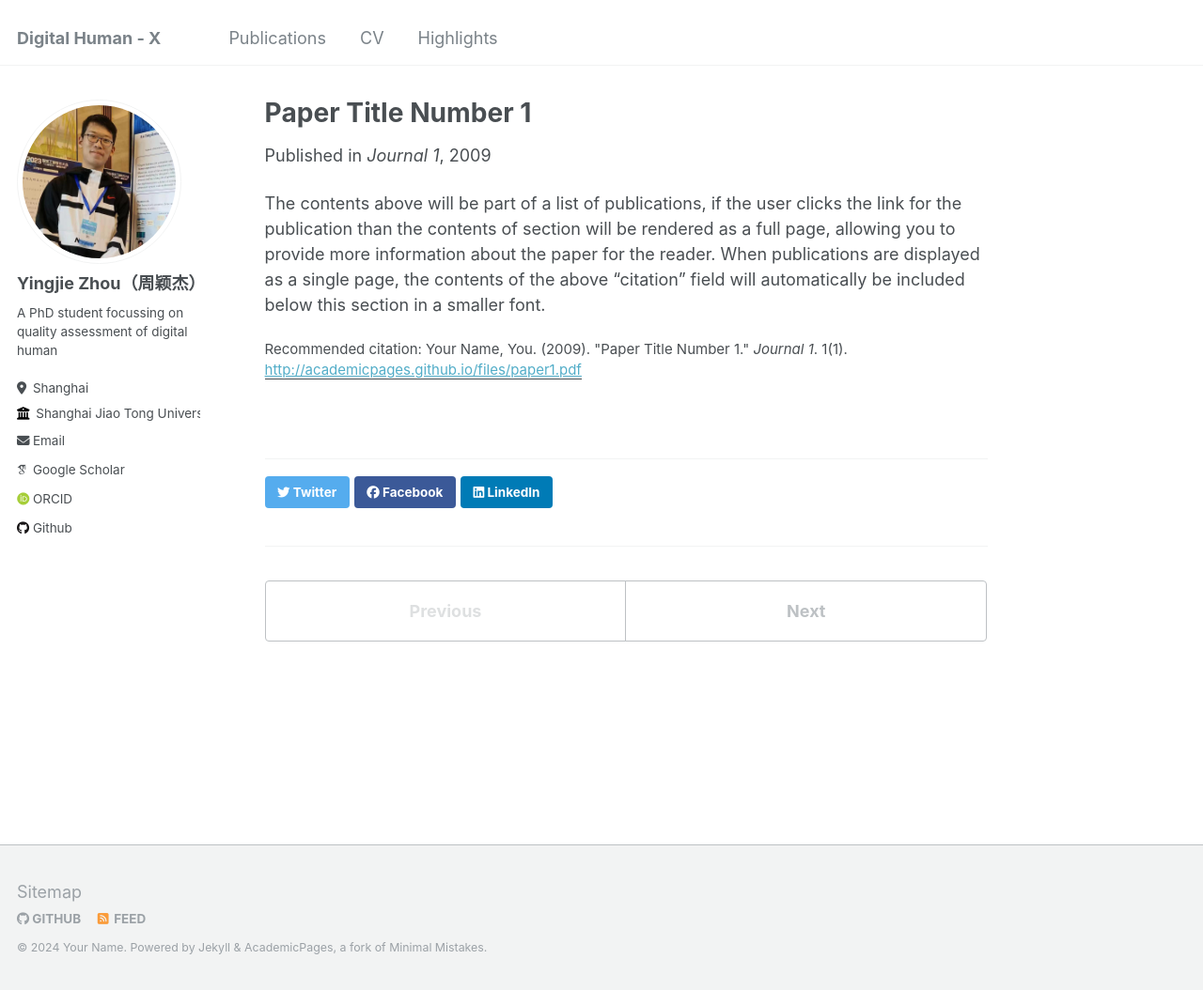
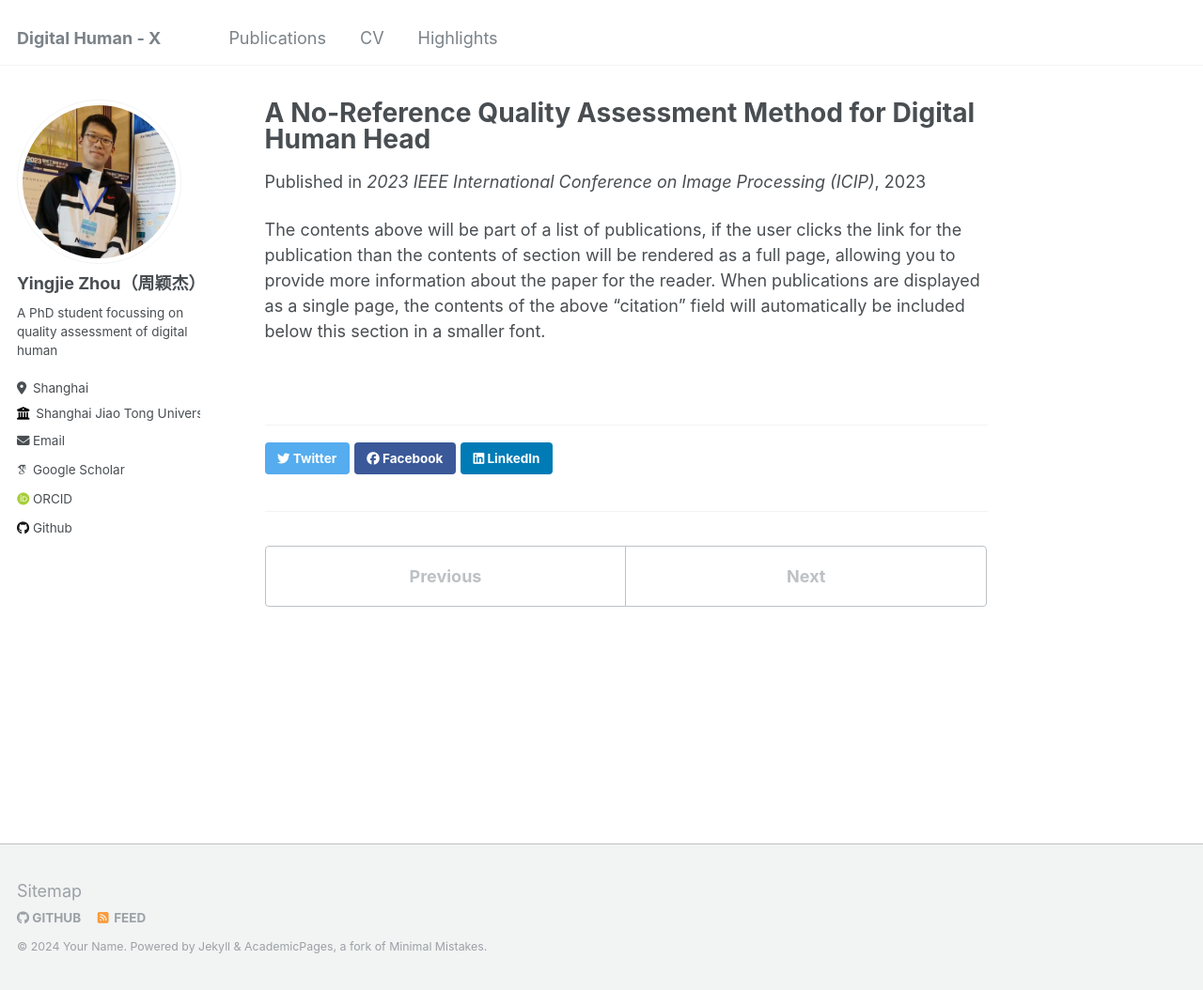
Before and after one commit to zyj-2000/zyj-2000.github.io, a Jekyll site: the page built from _publications/2009-10-01-paper-title-number-1.md, in a window 1280 px wide and 1054 px high. Shown: the whole window at 94% size. Built offline with Jekyll 4.4.1, drawn with Linux system fonts in a browser that asks for light colours; some web fonts are replaced.

Commit message:
Update 2009-10-01-paper-title-number-1.md

```diff
--- a/_publications/2009-10-01-paper-title-number-1.md
+++ b/_publications/2009-10-01-paper-title-number-1.md
@@ -1,12 +1,11 @@
 ---
-title: "Paper Title Number 1"
+title: "A No-Reference Quality Assessment Method for Digital Human Head"
 collection: publications
 permalink: /publication/2009-10-01-paper-title-number-1
 excerpt: 'This paper is about the number 1. The number 2 is left for future work.'
-date: 2009-10-01
-venue: 'Journal 1'
-paperurl: 'http://academicpages.github.io/files/paper1.pdf'
-citation: 'Your Name, You. (2009). &quot;Paper Title Number 1.&quot; <i>Journal 1</i>. 1(1).'
+date: 2023-9-11
+venue: '2023 IEEE International Conference on Image Processing (ICIP)'
+paperurl: 'https://ieeexplore.ieee.org/abstract/document/10221964'
 ---
 
 The contents above will be part of a list of publications, if the user clicks the link for the publication than the contents of section will be rendered as a full page, allowing you to provide more information about the paper for the reader. When publications are displayed as a single page, the contents of the above "citation" field will automatically be included below this section in a smaller font.
```
